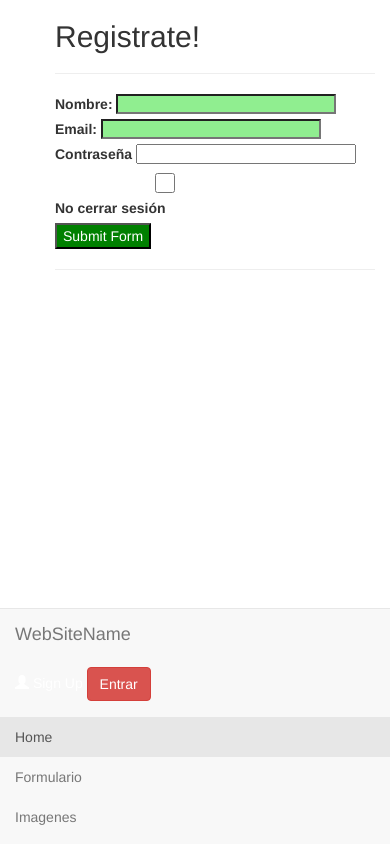
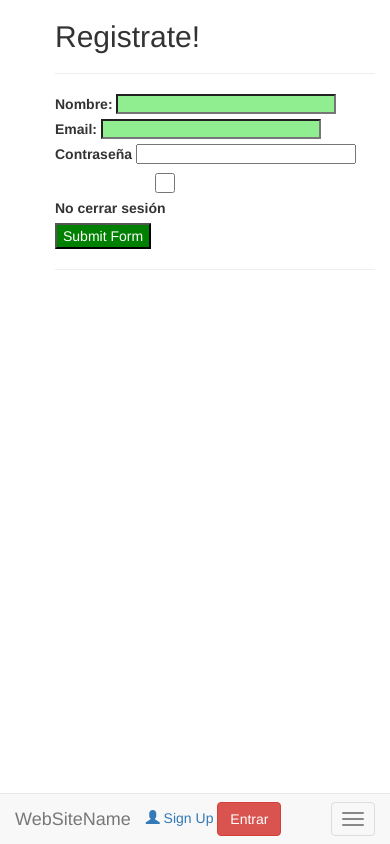
Before and after one commit to sergiolarragoi/IWEB-MAILA-FROGA-R2-18_19-IKASLE, a plain HTML site: page formulario.html in a window 390 px wide. Drawn offline with nearby package versions, Linux system fonts and the light colour scheme.

Commit message:
avances...

```diff
--- a/css/style.css
+++ b/css/style.css
@@ -59,10 +59,10 @@ button{
     background-color: #449d44;
     margin: 20px;
 }
-a{
+/*a{
     text-decoration: none;
     color: white;
-}
+}*/
 .cuadrado{
     background-color: green;
     height: 80px;
--- a/formulario.html
+++ b/formulario.html
@@ -18,18 +18,22 @@
        <nav class="navbar navbar-default navbar-fixed-bottom">
            <div class="container-fluid">
                <div class="navbar-header">
+                   <button type="button" class="navbar-toggle" data-toggle="collapse" data-target="#myNavbar">
+                       <span class="icon-bar"></span>
+                       <span class="icon-bar"></span>
+                       <span class="icon-bar"></span>
+                   </button>
                    <a class="navbar-brand" href="#">WebSiteName</a>
+                   <a href="#"><span class="glyphicon glyphicon-user"></span> Sign Up</a>
+                   <button class="btn btn-danger navbar-btn">Entrar</button>
                </div>
-                <a href="#">
-                    <span class="glyphicon glyphicon-user"></span> Sign Up
-                </a>
-                <button class="btn btn-danger navbar-btn">Entrar</button>
+               <div class="collapse navbar-collapse" id="myNavbar">
                    <ul class="nav navbar-nav">
-                    <li class="active"><a href="#">Home</a></li>
-                    <li><a href="#">Formulario</a></li>
-                    <li><a href="#">Imagenes</a></li>
+                       <li><a href="#">Home</a></li>
+                       <li class="active"><a href="formulario.html">Formulario</a></li>
+                       <li><a href="video.html">Imagenes</a></li>
                    </ul>
-
+               </div>
            </div>
        </nav>
 
```
Also changed, not shown: index.html (+26 -4 lines). Lines whose indentation alone changed are shown as unchanged.
